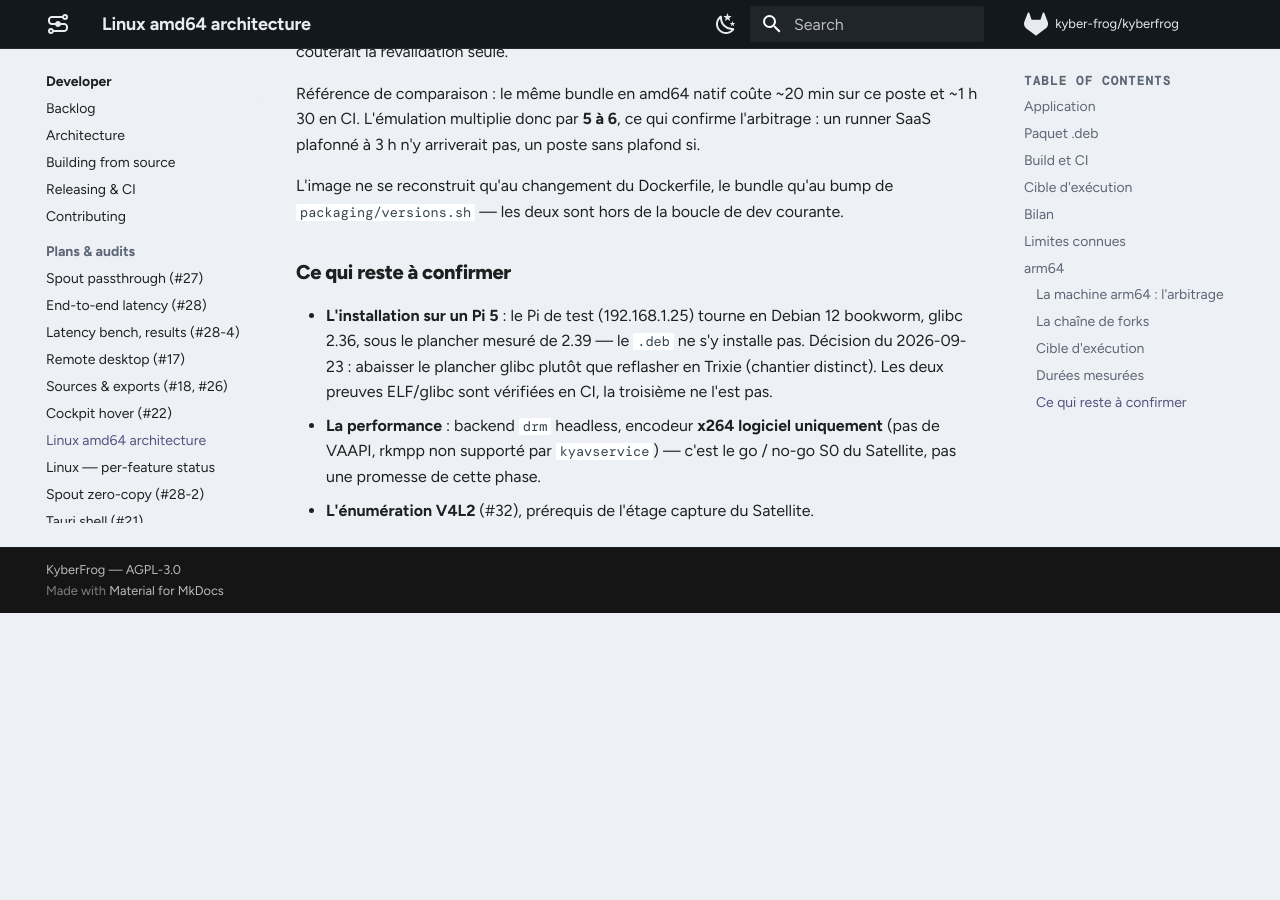
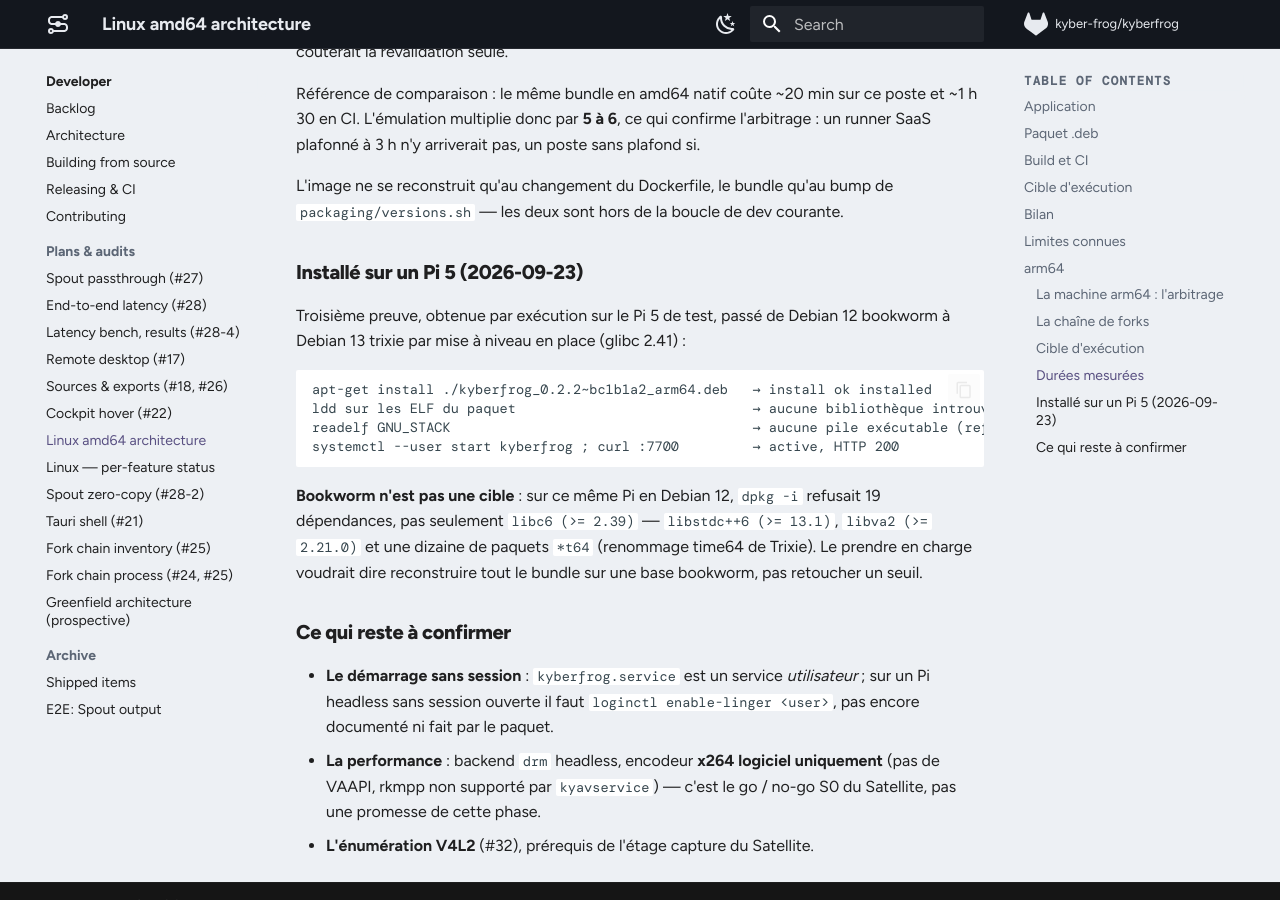
Before and after one commit to CollectiFrog/KyberFrog, an MkDocs documentation site: the page built from docs/dev/plan-linux-amd64.md, in a window 1280 px wide and 900 px high, scrolled down 8233 px. Built offline with MkDocs 1.6.1 and Material for MkDocs 9.7.7, drawn with Linux system fonts in a browser that asks for light colours; comment, search, counter and statistics services are not loaded; before the commit the page ends 8846 px from its top, so only the background shows below that.

Commit message:
docs(arm64): .deb installé et démarré sur un Pi 5 en Trixie
Troisième preuve de la phase, obtenue par exécution. Le Pi 5 de test,
passé de Debian 12 bookworm à Debian 13 trixie par mise à niveau en place
(glibc 2.41, noyau 6.18) : `apt-get install` du .deb → install ok
installed ; ldd sans bibliothèque introuvable ; aucune pile exécutable
(que dlopen refuse depuis glibc 2.41) ; service utilisateur actif, UI
en HTTP 200 sur :7700.

Bookworm n'est pas une cible : sur ce même Pi en Debian 12, dpkg
refusait 19 dépendances (libc6 >= 2.39, libstdc++6 >= 13.1, libva2 >=
2.21, une dizaine de paquets *t64), pas seulement la glibc. D'où
l'abandon de la piste « abaisser le plancher » au profit de Trixie.

Reste : sur un Pi headless, le service utilisateur ne démarre qu'avec
`loginctl enable-linger` — noté en limitation.

Commentaires CI : l'en-tête ne dit plus que les jobs sont non tagués,
et la raison « installé sur aucun Pi » du allow_failure arm64 tombe.

Co-Authored-By: Claude Opus 5.5 <noreply@anthropic.com>

````diff
--- a/docs/dev/plan-linux-amd64.md
+++ b/docs/dev/plan-linux-amd64.md
@@ -303,13 +303,29 @@ poste sans plafond si.
 L'image ne se reconstruit qu'au changement du Dockerfile, le bundle qu'au bump
 de `packaging/versions.sh` — les deux sont hors de la boucle de dev courante.
 
+### Installé sur un Pi 5 (2026-09-23)
+
+Troisième preuve, obtenue par exécution sur le Pi 5 de test, passé de Debian 12
+bookworm à Debian 13 trixie par mise à niveau en place (glibc 2.41) :
+
+```
+apt-get install ./kyberfrog_0.2.2~bc1b1a2_arm64.deb   → install ok installed
+ldd sur les ELF du paquet                             → aucune bibliothèque introuvable
+readelf GNU_STACK                                     → aucune pile exécutable (refusée par dlopen en glibc 2.41)
+systemctl --user start kyberfrog ; curl :7700         → active, HTTP 200
+```
+
+**Bookworm n'est pas une cible** : sur ce même Pi en Debian 12, `dpkg -i`
+refusait 19 dépendances, pas seulement `libc6 (>= 2.39)` — `libstdc++6 (>= 13.1)`,
+`libva2 (>= 2.21.0)` et une dizaine de paquets `*t64` (renommage time64 de
+Trixie). Le prendre en charge voudrait dire reconstruire tout le bundle sur une
+base bookworm, pas retoucher un seuil.
+
 ### Ce qui reste à confirmer
 
-* **L'installation sur un Pi 5** : le Pi de test (192.168.1.25) tourne en
-  Debian 12 bookworm, glibc 2.36, sous le plancher mesuré de 2.39 — le `.deb`
-  ne s'y installe pas. Décision du 2026-09-23 : abaisser le plancher glibc
-  plutôt que reflasher en Trixie (chantier distinct). Les deux preuves
-  ELF/glibc sont vérifiées en CI, la troisième ne l'est pas.
+* **Le démarrage sans session** : `kyberfrog.service` est un service
+  *utilisateur* ; sur un Pi headless sans session ouverte il faut
+  `loginctl enable-linger <user>`, pas encore documenté ni fait par le paquet.
 * **La performance** : backend `drm` headless, encodeur **x264 logiciel
   uniquement** (pas de VAAPI, rkmpp non supporté par `kyavservice`) — c'est le
   go / no-go S0 du Satellite, pas une promesse de cette phase.
````
Also changed, not shown: .gitlab-ci.yml (+7 -8 lines), CHANGELOG.md (+2 -1 lines).
